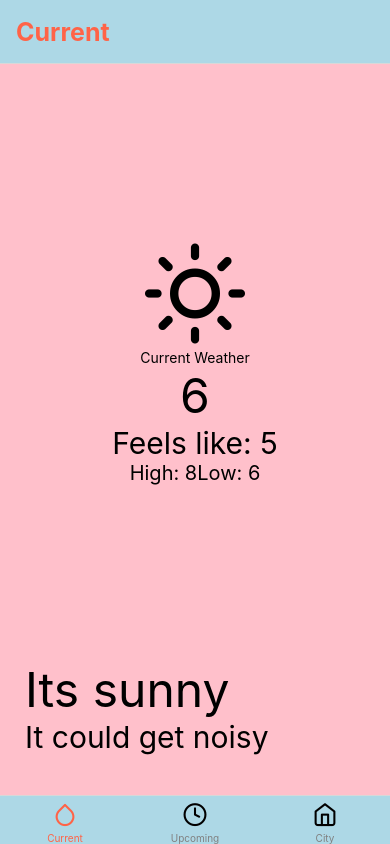
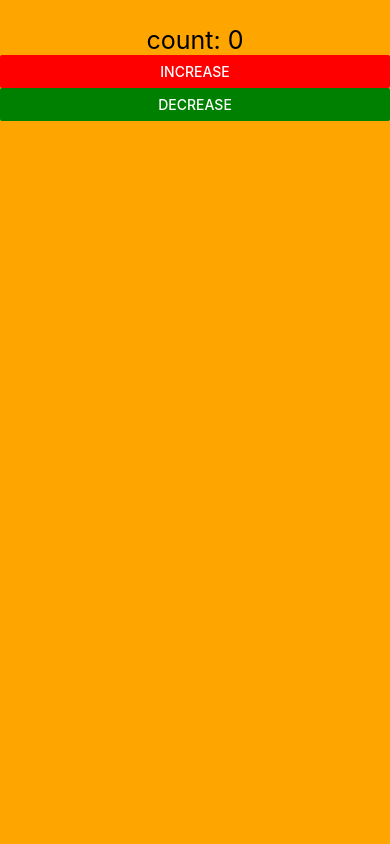
Before and after one commit to n-buckley/react-native-weather, a React Native app: screen / in a window 390 px wide. Built offline with nearby package versions, Linux system fonts and the light colour scheme.

Commit message:
add: static counter example (stateless)

```diff
--- a/App.js
+++ b/App.js
@@ -1,12 +1,14 @@
 import React from 'react'
 import { NavigationContainer } from '@react-navigation/native'
 import Tabs from './src/components/Tabs'
+import Counter from './src/demonstration/Counter'
 
 const App = () => {
   //TODO: can access the platform the user is using to do conditional Top or Bottom navigation
   return (
     <NavigationContainer>
-      <Tabs />
+      {/* <Tabs /> */}
+      <Counter />
     </NavigationContainer>
   )
 }
--- /dev/null
+++ b/src/demonstration/Counter.js
@@ -0,0 +1,42 @@
+import React from 'react'
+import { View, Text, Button, StyleSheet } from 'react-native'
+
+const Counter = () => {
+  let count = 0
+  return (
+    <View style={styles.container}>
+      <Text style={styles.title}>{`count: ${count}`}</Text>
+      <Button
+        color={'red'}
+        title={'Increase'}
+        onPress={() => {
+          count++
+          console.log(count)
+        }}
+      />
+      <Button
+        color={'green'}
+        title={'Decrease'}
+        onPress={() => {
+          count--
+          console.log(count)
+        }}
+      />
+    </View>
+  )
+}
+
+const styles = StyleSheet.create({
+  container: {
+    flex: 1,
+    backgroundColor: 'orange'
+  },
+
+  title: {
+    alignSelf: 'center',
+    fontSize: 25,
+    marginTop: 25
+  }
+})
+
+export default Counter
```
